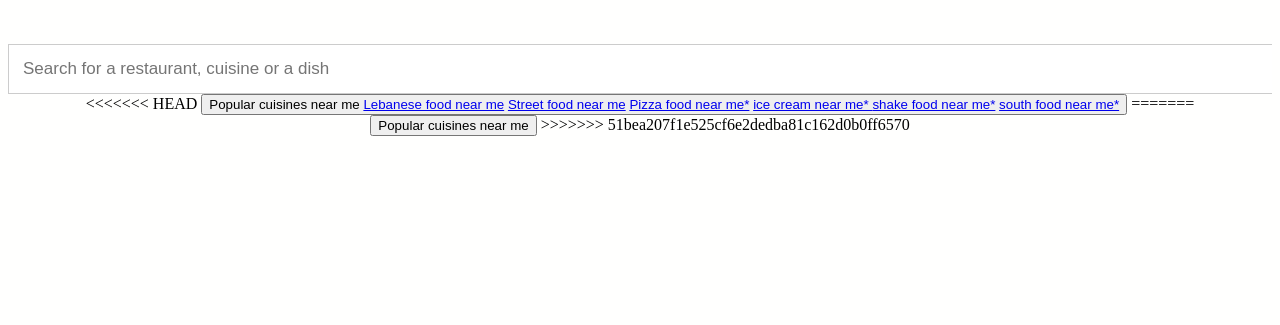
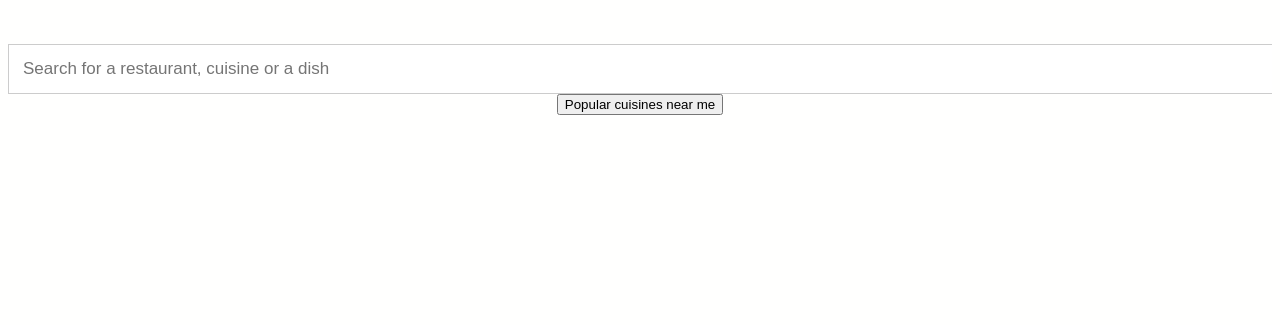
Before and after one commit to MohamadMoheb/City_Express, a plain HTML site: page index.html in a window 1280 px wide. Shown: the part 475-800 px from the top of the page. Drawn offline with nearby package versions, Linux system fonts and the light colour scheme.

Commit message:
Update index.html

```diff
--- a/index.html
+++ b/index.html
@@ -25,19 +25,6 @@
                 <input type="text" placeholder="Search for a restaurant, cuisine or a dish">
             </div>
             <center>
-<<<<<<< HEAD
-            <div class="dropdown " justify-content: center;  >
-                <button class="dropbtn  " justify-content: center > Popular cuisines near me
-
-                    <a href="#">Lebanese food near me</a>
-                    <a href="#">Street food near me</a>
-                    <a href="#">Pizza food near me*</a>
-                    <a href="#">ice cream near me* </a>
-                    <a href="#">shake food near me*</a>
-                    <a href="#">south food near me*</a>
-                    <center>
-                </button>
-=======
                 <div class="dropdown" justify-content: center;  >
                     <button class="dropbtn" justify-content: center;">Popular cuisines near me</button>
                     <div class="dropdown-content" justify-content: center;>
@@ -48,7 +35,6 @@
                         <a href="#">shake food near me*</a>
                         <a href="#">south food near me*</a>
                     </div>
->>>>>>> 51bea207f1e525cf6e2dedba81c162d0b0ff6570
                 </div>
         </div>
 
```
